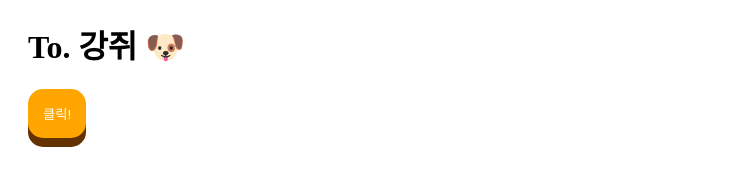
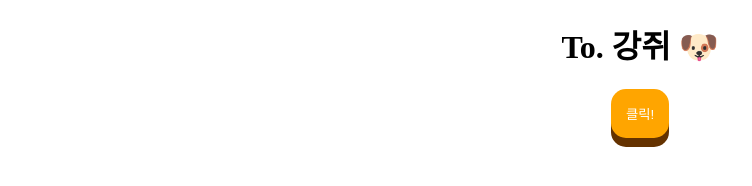
Before and after one commit to basiltree123/message, a plain HTML site: page index.html in a window 1280 px wide. Shown: the whole page, without its empty margins (0-752 px from the left). Drawn offline with Linux system fonts and the light colour scheme.

Commit message:
Add files via upload
text-algin center

```diff
--- a/index.html
+++ b/index.html
@@ -2,7 +2,7 @@
 <html lang="en" dir="ltr">
   <head>
     <meta name ="viewport" content= "width-device-width, initial-scale=1.0" charset="utf-8">
-    <title>Message</title>
+    <title>To. Jisun</title>
     <style>
     .button{
       background-color: rgb(255,165,0);
@@ -27,6 +27,7 @@
     }
     div{
       margin: 20px;
+      text-align: center;
     }
     </style>
 
```
